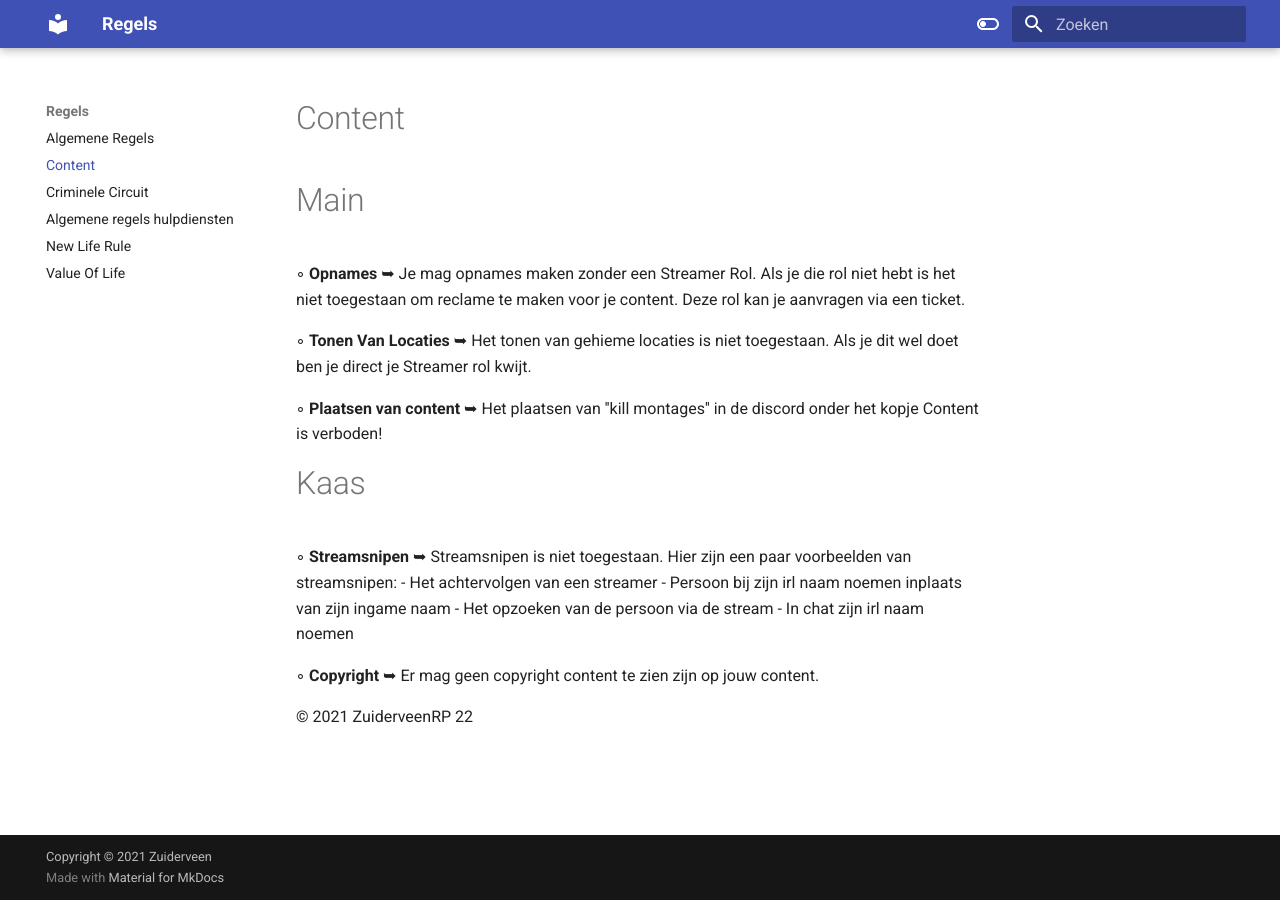
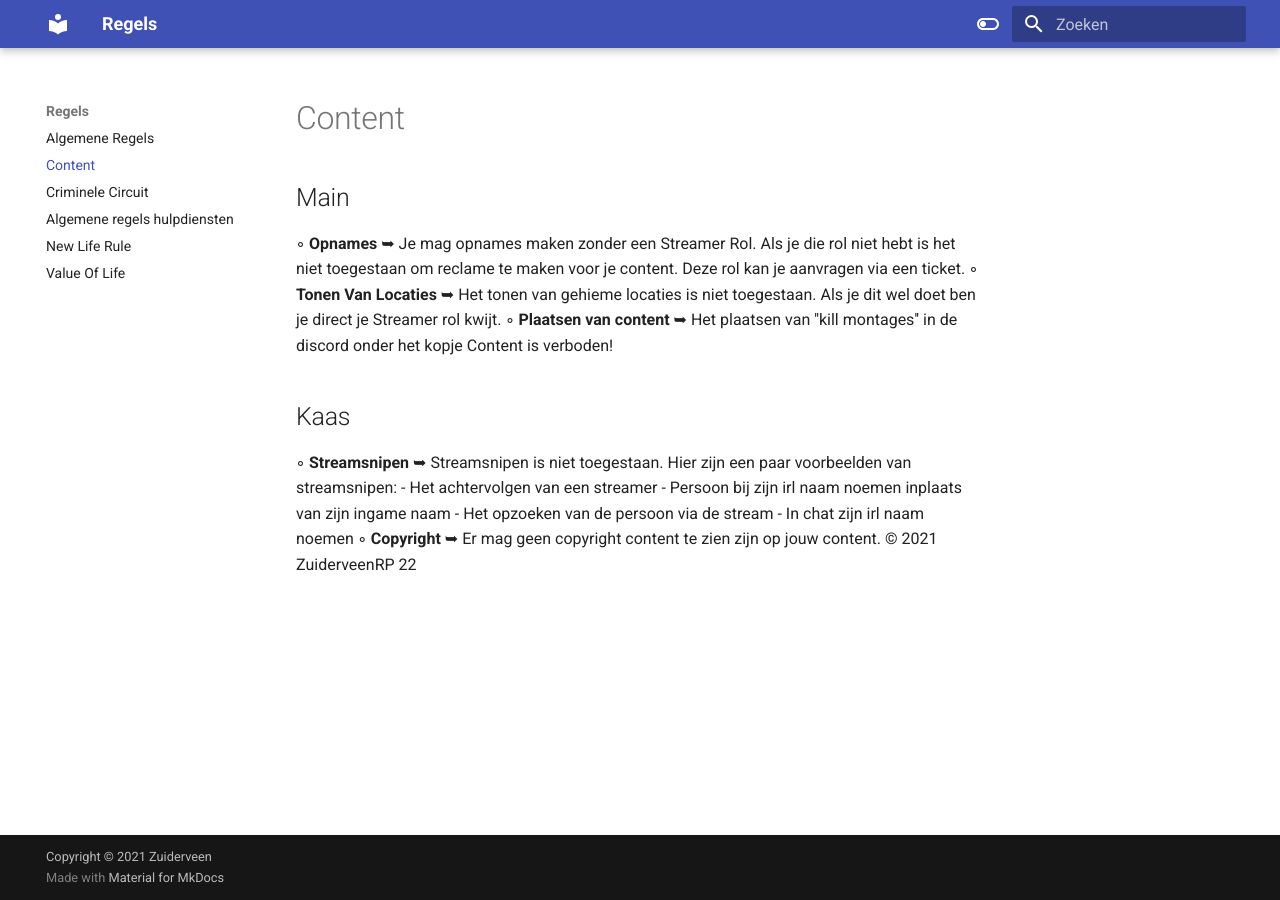
Before and after one commit to CappaWappa/Regels, an MkDocs documentation site: the page built from docs/content.md, in a window 1280 px wide. Built offline with MkDocs 1.6.1 and Material for MkDocs 9.7.7, drawn with Linux system fonts in a browser that asks for light colours.

```diff
--- a/docs/content.md
+++ b/docs/content.md
@@ -1,6 +1,6 @@
 # Content
 
-<h1>Main</h1>
+<h2>Main</h1>
 
 ◦ <b>Opnames</b> ➥ Je mag opnames maken zonder een Streamer Rol. Als je die rol niet hebt is het niet toegestaan om reclame te maken voor je content. Deze rol kan je aanvragen via een ticket.
 
@@ -8,7 +8,7 @@
 
 ◦ <b>Plaatsen van content</b> ➥ Het plaatsen van ''kill montages'' in de discord onder het kopje Content is verboden!</br>
 
-<h1>Kaas</h1>
+<h2>Kaas</h1>
 
 ◦ <b>Streamsnipen</b> ➥ Streamsnipen is niet toegestaan. Hier zijn een paar voorbeelden van streamsnipen:
 - Het achtervolgen van een streamer
```
